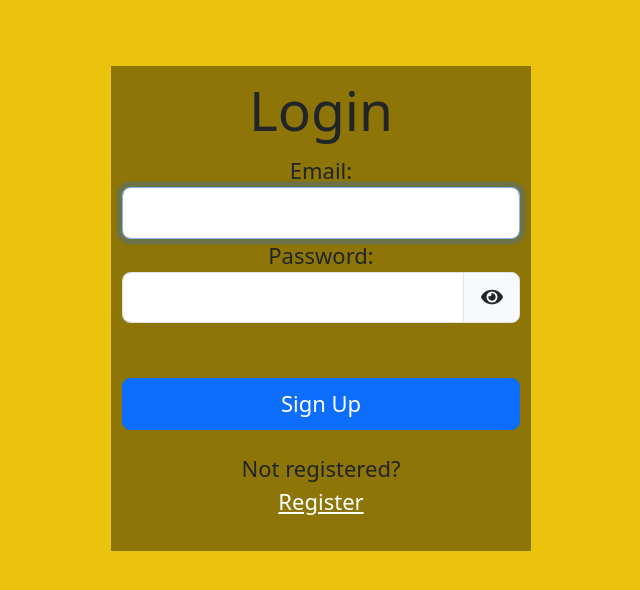
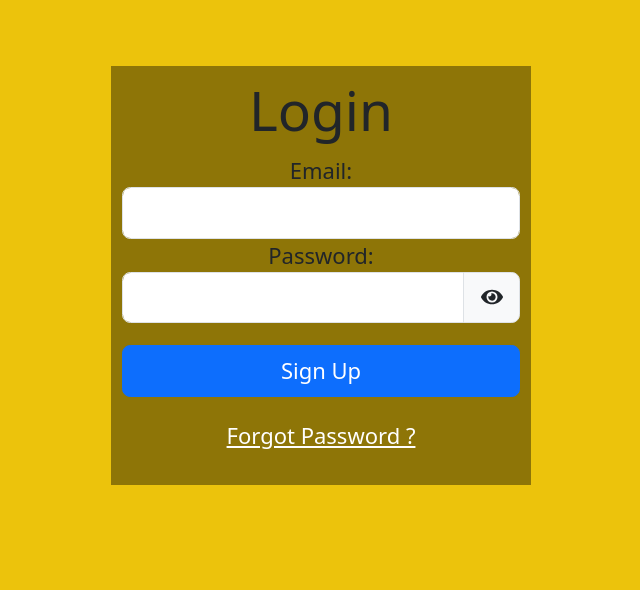
Before and after one commit to Ray-XXX-eee/jobBot-UI, a React (Vite) app: page /login in a window 1280 px wide. Shown: the top 590 px of the page, without its empty margins (319-959 px from the left). Built offline with nearby package versions, Linux system fonts and the light colour scheme.

Commit message:
added login and fixed auth check

```diff
--- a/src/App.jsx
+++ b/src/App.jsx
@@ -7,6 +7,7 @@ import { RouterProvider, createBrowserRouter } from "react-router-dom";
 import PostList from "./pages/Dashboard/components/PostList";
 import CreatePost from "./pages/Dashboard/components/CreatePost";
 import Test from "./test/Test";
+import PrivateRoute from "./pages/PrivateRoute";
 
 const router = createBrowserRouter([
   { path: "/register", element: <Register /> },
@@ -14,13 +15,21 @@ const router = createBrowserRouter([
   { path: "/login", element: <Login /> },
   {
     path: "/",
-    element: <Dashboard />,
+    element: (
+      <PrivateRoute>
+        <Dashboard />
+      </PrivateRoute>
+    ),
     children: [
-      { path: "/", element: <PostList /> },
-      { path: "/create-post", element: <CreatePost /> },
+      {
+        path: "/",
+        element: <PostList />,
+      },
+      { path: "/post-job", element: <CreatePost /> },
     ],
   },
 ]);
+
 function App() {
   return <RouterProvider router={router} />;
 }
--- a/src/pages/Dashboard/components/Sidebar.jsx
+++ b/src/pages/Dashboard/components/Sidebar.jsx
@@ -24,7 +24,7 @@ const Sidebar = ({ selectedContent, setSelectedContent }) => {
             </Link>
           </li>
           <li>
-            <Link to="/create-post" className={`nav-link text-white ${selectedContent === "Create Post" && "active"}`} onClick={handleButtonClick}>
+            <Link to="/post-job" className={`nav-link text-white ${selectedContent === "Create Post" && "active"}`} onClick={handleButtonClick}>
               <svg className="bi pe-none me-2" width="16" height="16">
                 <use xlinkHref="#speedometer2"></use>
               </svg>
--- a/src/pages/Login/Login.jsx
+++ b/src/pages/Login/Login.jsx
@@ -5,53 +5,20 @@ import { FaEye } from "react-icons/fa";
 import "./Login.css";
 import { Link } from "react-router-dom";
 
-const USER_REGEX = /^[A-z][A-z0-9-_]{3,23}$/;
-const PWD_REGEX = /^(?=.*[a-z])(?=.*[A-Z])(?=.*[0-9])(?=.*[!@#$%]).{8,24}$/;
-const REGISTER_URL = "/register";
-
 const Register = () => {
-  const userRef = useRef();
+  const emailRef = useRef();
+  const pwdRef = useRef();
   const errRef = useRef();
-
-  const [user, setUser] = useState("");
-  const [validName, setValidName] = useState(false);
-  const [userFocus, setUserFocus] = useState(false);
-
-  const [pwd, setPwd] = useState("");
-  const [validPwd, setValidPwd] = useState(false);
-  const [pwdFocus, setPwdFocus] = useState(false);
-
-  const [matchPwd, setMatchPwd] = useState("");
-  const [validMatch, setValidMatch] = useState(false);
-  const [matchFocus, setMatchFocus] = useState(false);
-
   const [errMsg, setErrMsg] = useState("");
   const [success, setSuccess] = useState(false);
 
-  useEffect(() => {
-    userRef.current.focus();
-  }, []);
-
-  useEffect(() => {
-    setValidName(USER_REGEX.test(user));
-  }, [user]);
-
-  useEffect(() => {
-    setValidPwd(PWD_REGEX.test(pwd));
-    setValidMatch(pwd === matchPwd);
-  }, [pwd, matchPwd]);
-
-  useEffect(() => {
-    setErrMsg("");
-  }, [user, pwd, matchPwd]);
-
   const handleSubmit = async (e) => {
     e.preventDefault();
-    const v1 = USER_REGEX.test(user);
-    const v2 = PWD_REGEX.test(pwd);
-    if (!v1 || !v2) {
-      setErrMsg("Invalid Entry");
-      return;
+
+    //TODO : call Login post api
+    if (emailRef.current.value == " " || pwdRef.current.value == "") {
+      setErrMsg("Please provide email & password");
+    } else {
     }
   };
 
@@ -72,62 +39,24 @@ const Register = () => {
             </p>
             <h1>Login</h1>
             <form onSubmit={handleSubmit}>
-              <label htmlFor="email">
-                Email:
-                <FontAwesomeIcon icon={faCheck} className={validName ? "valid" : "hide"} />
-                <FontAwesomeIcon icon={faTimes} className={validName || !user ? "hide" : "invalid"} />
-              </label>
-              <input
-                name="email"
-                className="form-control"
-                type="text"
-                id="email"
-                ref={userRef}
-                autoComplete="off"
-                onChange={(e) => setUser(e.target.value)}
-                value={user}
-                required
-                aria-invalid={validName ? "false" : "true"}
-                aria-describedby="uidnote"
-                onFocus={() => setUserFocus(true)}
-                onBlur={() => setUserFocus(false)}
-              />
-              <p id="uidnote" className={userFocus && user && !validName ? "instructions" : "offscreen"}>
-                <FontAwesomeIcon icon={faInfoCircle} />
-                Are you typing a proper email ?
-              </p>
+              <label htmlFor="email">Email:</label>
+              <input name="email" className="form-control" type="text" id="email" ref={emailRef} autoComplete="off" required />
 
               <label htmlFor="password">Password:</label>
-              <div id="password" class="input-group mb-3">
-                <input
-                  className="form-control"
-                  type="password"
-                  id="password"
-                  onChange={(e) => setPwd(e.target.value)}
-                  value={pwd}
-                  required
-                  aria-invalid={validPwd ? "false" : "true"}
-                  aria-describedby="pwdnote"
-                  onFocus={() => setPwdFocus(true)}
-                  onBlur={() => setPwdFocus(false)}
-                />
+              <div id="password" className="input-group mb-3">
+                <input className="form-control" type="password" id="password" ref={pwdRef} required />
                 <span className="custIinput input-group-text" id="basic-addon2">
                   <FaEye />
                 </span>
               </div>
 
-              <br />
               <button type="submit" className="btn btn-primary">
                 Sign Up
               </button>
             </form>
+
             <p>
-              Not registered?
-              <br />
-              <span className="line">
-                {/*put router link here*/}
-                <Link to="/register">Register</Link>
-              </span>
+              <a href="#">Forgot Password ?</a>
             </p>
           </section>
         </center>
--- /dev/null
+++ b/src/pages/PrivateRoute.jsx
@@ -0,0 +1,18 @@
+import React, { useEffect } from "react";
+import { useNavigate } from "react-router-dom";
+
+const PrivateRoute = ({ children }) => {
+  const isAuth = /* your authentication logic here */ true;
+  const navigate = useNavigate();
+
+  useEffect(() => {
+    if (!isAuth) {
+      // Redirect to the login page if not authenticated
+      navigate("/login");
+    }
+  }, [isAuth, navigate]);
+
+  return isAuth ? children : null;
+};
+
+export default PrivateRoute;
--- a/src/pages/Registration/components/Register.jsx
+++ b/src/pages/Registration/components/Register.jsx
@@ -5,17 +5,19 @@ import { FaEye } from "react-icons/fa";
 import "../css/Register.css";
 import { Link } from "react-router-dom";
 
-const USER_REGEX = /^[A-z][A-z0-9-_]{3,23}$/;
+const EMAIL_REGEX = /^(([^<>()[\]\\.,;:\s@\"]+(\.[^<>()[\]\\.,;:\s@\"]+)*)|(\".+\"))@((\[[0-9]{1,3}\.[0-9]{1,3}\.[0-9]{1,3}\.[0-9]{1,3}\])|(([a-zA-Z\-0-9]+\.)+[a-zA-Z]{2,}))$/;
 const PWD_REGEX = /^(?=.*[a-z])(?=.*[A-Z])(?=.*[0-9])(?=.*[!@#$%]).{8,24}$/;
 const REGISTER_URL = "/register";
 
 const Register = () => {
   const userRef = useRef();
   const errRef = useRef();
+  const fnameRef = useRef();
+  const lnameRef = useRef();
 
-  const [user, setUser] = useState("");
-  const [validName, setValidName] = useState(false);
-  const [userFocus, setUserFocus] = useState(false);
+  const [userEmail, setuserEmail] = useState("");
+  const [validEmail, setValidEmail] = useState(false);
+  const [emailFocus, setEmailFocus] = useState(false);
 
   const [pwd, setPwd] = useState("");
   const [validPwd, setValidPwd] = useState(false);
@@ -33,8 +35,8 @@ const Register = () => {
   }, []);
 
   useEffect(() => {
-    setValidName(USER_REGEX.test(user));
-  }, [user]);
+    setValidEmail(EMAIL_REGEX.test(userEmail));
+  }, [userEmail]);
 
   useEffect(() => {
     setValidPwd(PWD_REGEX.test(pwd));
@@ -43,14 +45,19 @@ const Register = () => {
 
   useEffect(() => {
     setErrMsg("");
-  }, [user, pwd, matchPwd]);
+  }, [userEmail, pwd, matchPwd]);
 
   const handleSubmit = async (e) => {
     e.preventDefault();
-    const v1 = USER_REGEX.test(user);
+    const v1 = EMAIL_REGEX.test(userEmail);
     const v2 = PWD_REGEX.test(pwd);
-    if (!v1 || !v2) {
-      setErrMsg("Invalid Entry");
+
+    console.log(fnameRef.current.value, "   ", lnameRef.current.value, " ", userEmail, " ", pwd);
+
+    //To-DO : Call user  POST API
+
+    if (!v1 || !v2 || fnameRef.current.value == " " || lnameRef.current.value == "") {
+      setErrMsg("Please Fill all fields");
       return;
     }
   };
@@ -71,35 +78,40 @@ const Register = () => {
               {errMsg}
             </p>
             <h1>Register</h1>
-            <form onSubmit={handleSubmit}>
-              <label htmlFor="username">
-                Username:
-                <FontAwesomeIcon icon={faCheck} className={validName ? "valid" : "hide"} />
-                <FontAwesomeIcon icon={faTimes} className={validName || !user ? "hide" : "invalid"} />
+            <form onSubmit={handleSubmit} autoComplete="off">
+              {/* first name */}
+              <label htmlFor="firstName">First Name:</label>
+              <input className="form-control" type="text" id="firstName" ref={fnameRef} />
+
+              {/* last name */}
+              <label htmlFor="firstName">First Name:</label>
+              <input className="form-control" type="text" id="lastName" ref={lnameRef} />
+
+              {/* email */}
+              <label htmlFor="email">
+                Email:
+                <FontAwesomeIcon icon={faCheck} className={validEmail ? "valid" : "hide"} />
+                <FontAwesomeIcon icon={faTimes} className={validEmail || !userEmail ? "hide" : "invalid"} />
               </label>
               <input
                 className="form-control"
                 type="text"
-                id="username"
+                id="email"
                 ref={userRef}
-                autoComplete="off"
-                onChange={(e) => setUser(e.target.value)}
-                value={user}
+                onChange={(e) => setuserEmail(e.target.value)}
+                value={userEmail}
                 required
-                aria-invalid={validName ? "false" : "true"}
+                aria-invalid={validEmail ? "false" : "true"}
                 aria-describedby="uidnote"
-                onFocus={() => setUserFocus(true)}
-                onBlur={() => setUserFocus(false)}
+                onFocus={() => setEmailFocus(true)}
+                onBlur={() => setEmailFocus(false)}
               />
-              <p id="uidnote" className={userFocus && user && !validName ? "instructions" : "offscreen"}>
+              <p id="uidnote" className={emailFocus && userEmail && !validEmail ? "instructions" : "offscreen"}>
                 <FontAwesomeIcon icon={faInfoCircle} />
-                4 to 24 characters.
-                <br />
-                Must begin with a letter.
-                <br />
-                Letters, numbers, underscores, hyphens allowed.
+                Enter a valid email ID
               </p>
 
+              {/* password */}
               <label htmlFor="password">
                 Password:
                 <FontAwesomeIcon icon={faCheck} className={validPwd ? "valid" : "hide"} />
@@ -132,6 +144,7 @@ const Register = () => {
                 </p>
               </div>
 
+              {/* cnf pwd */}
               <label htmlFor="confirm_pwd">
                 Confirm Password:
                 <FontAwesomeIcon icon={faCheck} className={validMatch && matchPwd ? "valid" : "hide"} />
@@ -159,10 +172,14 @@ const Register = () => {
                 Must match the first password input field.
               </p>
               <br />
-              <button className="btn btn-primary" disabled={!validName || !validPwd || !validMatch ? true : false}>
+
+              {/* Submit */}
+              <button className="btn btn-primary" disabled={!validEmail || !validPwd || !validMatch ? true : false}>
                 Sign Up
               </button>
             </form>
+
+            {/* Footer */}
             <p>
               Already registered?
               <br />
```
